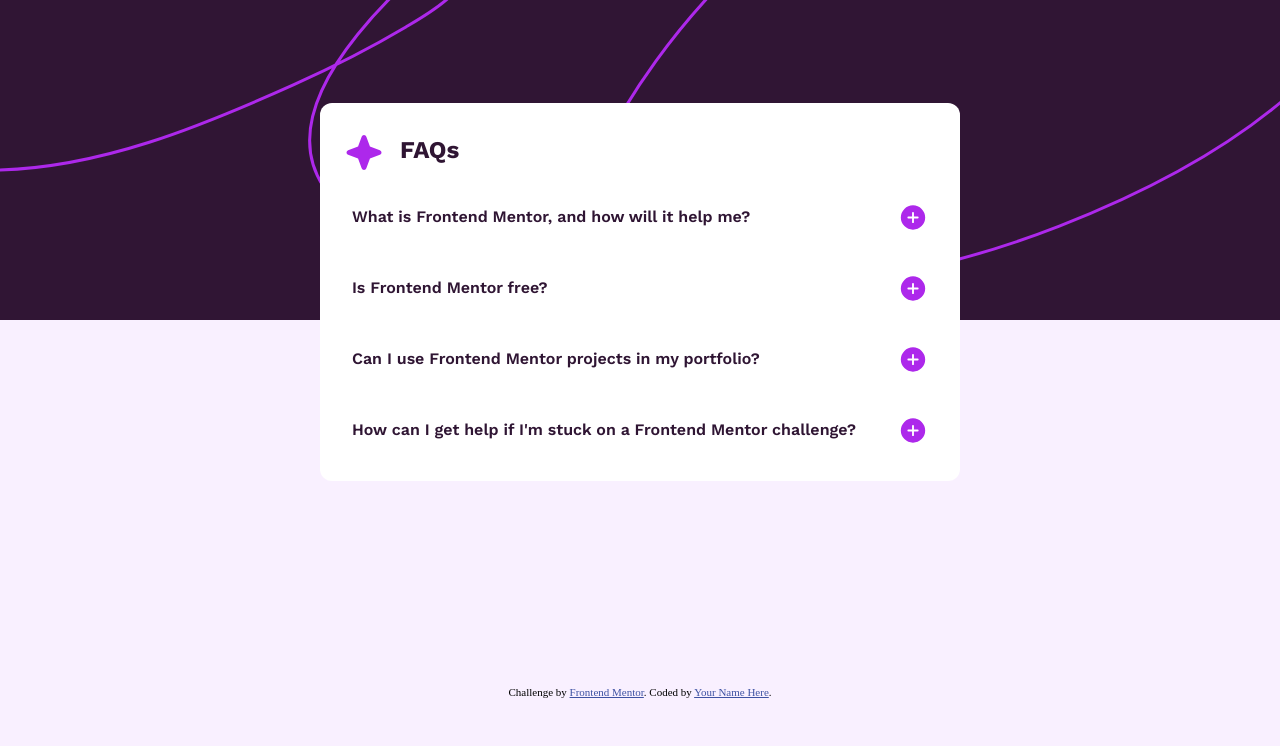
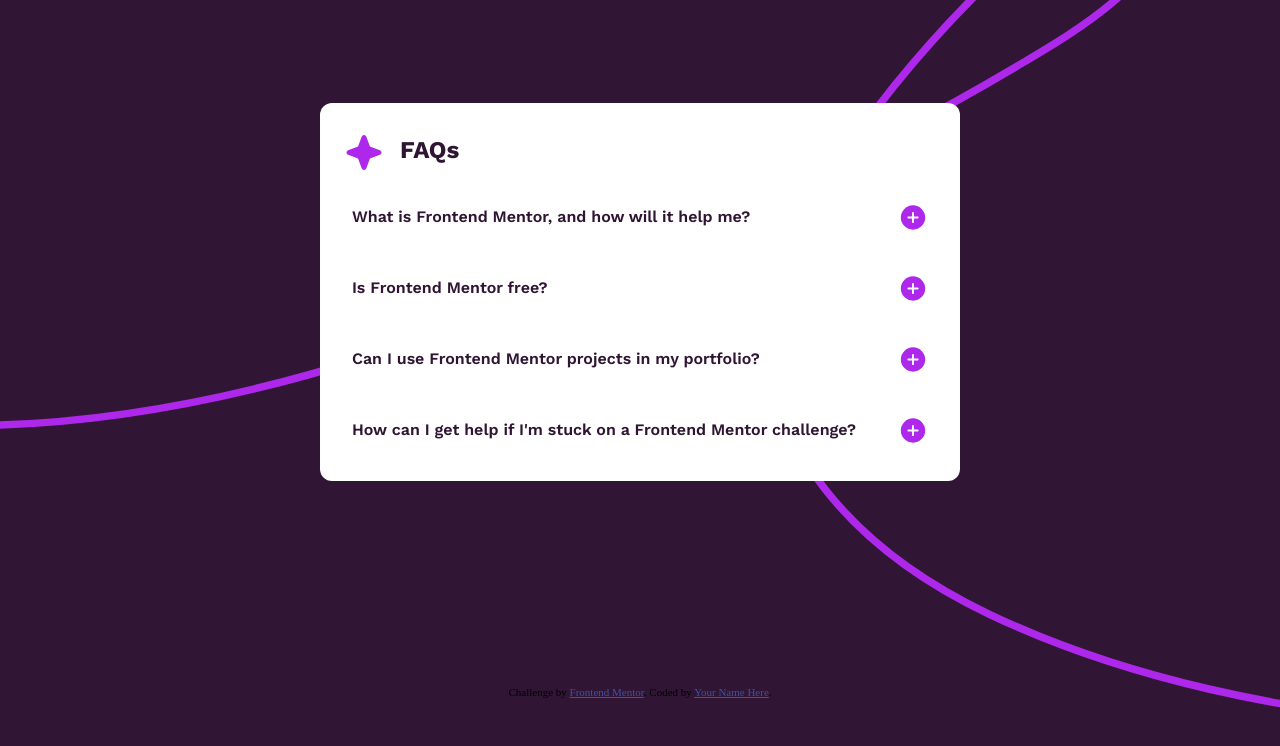
Before and after one commit to dusandjergovic/Frontend-Mentor-FAQ-accordion, a plain HTML site: page index.html in a window 1280 px wide. Drawn offline with nearby package versions, Linux system fonts and the light colour scheme.

Commit message:
Change background size

```diff
--- a/style.css
+++ b/style.css
@@ -7,7 +7,7 @@
 body {
     background-image: url(./assets/images/background-pattern-desktop.svg);
     background-repeat: no-repeat;
-    background-size: cover 5%;
+    background-size: cover;
     display: grid;
     place-items: center;
     height: 100vh;
```
